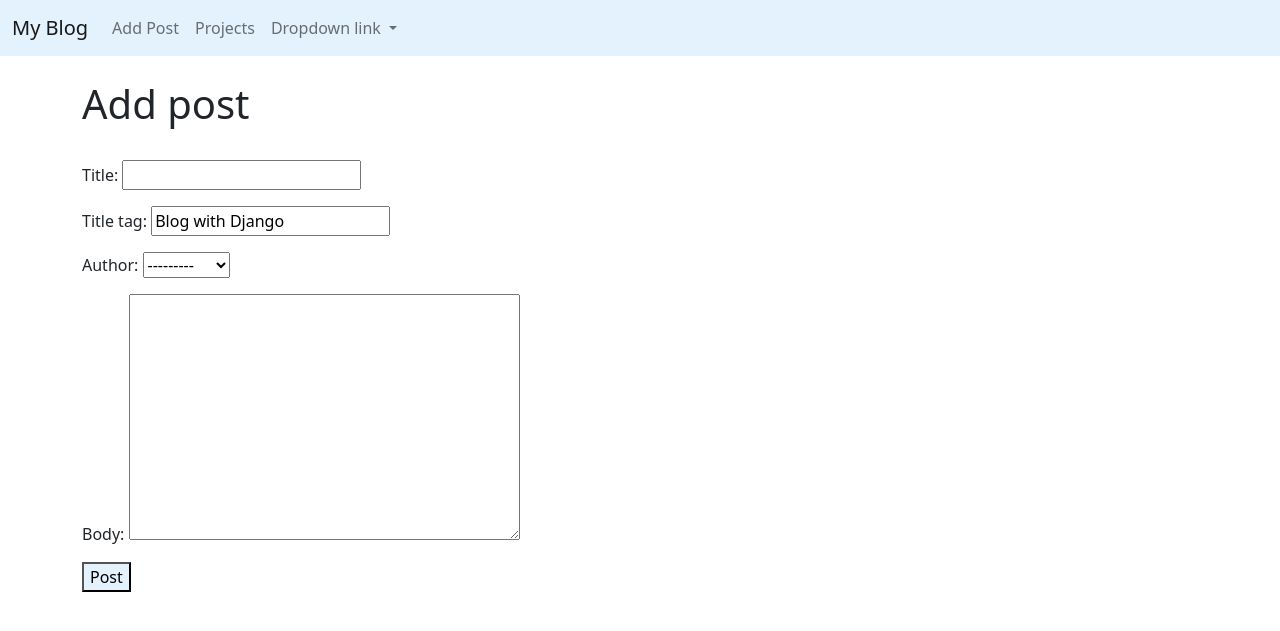
After one commit to lbferrand/python_django, a Django app: page /add_post/ in a window 1280 px wide. The commit adds this page. Shown: the top 631 px of the page. Run offline with Django 4.2, Linux system fonts and the light colour scheme; data comes from the database, SQL or seed files in the repository; both versions use the stored data as it was after the commit.

Commit message:
Add post html page

```diff
--- a/mysite/myblog/models.py
+++ b/mysite/myblog/models.py
@@ -1,5 +1,6 @@
 from django.db import models
 from django.contrib.auth.models import User
+from django.urls import reverse
 
 # Create your models here.
 class Post(models.Model):
@@ -10,3 +11,7 @@
 
   def __str__(self):
     return self.title + ' | ' + str(self.author)
+
+
+  def get_absolute_url(self):
+    return reverse('article-detail', args=(str(self.id)))
--- /dev/null
+++ b/mysite/myblog/templates/add_post.html
@@ -0,0 +1,11 @@
+{%extends 'base.html'%} {%block content%}
+
+<h1>Add post</h1>
+
+<form method="POST">
+  <br />
+  {% csrf_token %} {{ form.as_p }}
+  <button style="background-color: #e3f2fd">Post</button>
+</form>
+
+{%endblock%}
--- a/mysite/myblog/templates/article_details.html
+++ b/mysite/myblog/templates/article_details.html
@@ -1,5 +1,5 @@
-{%extends 'base.html'%} {%block title%} {{ post.title_tag }} {%endblock%}
-{%block content%}
+{%extends 'base.html'%} {%block title%} {{post.title_tab }} {%endblock%} {%block
+content%}
 <h1>{{ post.title }}</h1>
 <small> By: {{ post.author.first_name }} {{ post.author.last_name }} </small
 ><br />
--- a/mysite/myblog/templates/base.html
+++ b/mysite/myblog/templates/base.html
@@ -29,7 +29,7 @@
         <div class="collapse navbar-collapse" id="navbarNavDropdown">
           <ul class="navbar-nav">
             <li class="nav-item">
-              <a class="nav-link" href="#">Features</a>
+              <a class="nav-link" href="{% url 'add_post' %}">Add Post</a>
             </li>
             <li class="nav-item">
               <a class="nav-link" href="#">Projects</a>
--- a/mysite/myblog/urls.py
+++ b/mysite/myblog/urls.py
@@ -1,9 +1,10 @@
 from django.urls import path
 # from . import views
-from .views import HomeView, ArticleDetailView
+from .views import AddPostView, HomeView, ArticleDetailView
 
 urlpatterns = [
     # path('', views.home, name="home"),
     path('', HomeView.as_view(), name="home"),
-    path('article/<int:pk>', ArticleDetailView.as_view(), name='article-detail')
+    path('article/<int:pk>', ArticleDetailView.as_view(), name='article-detail'),
+    path('add_post/', AddPostView.as_view(), name= 'add_post'),
 ]
--- a/mysite/myblog/views.py
+++ b/mysite/myblog/views.py
@@ -1,6 +1,5 @@
 from django.shortcuts import render
-from django.views.generic import ListView, DetailView
-
+from django.views.generic import ListView, DetailView, CreateView
 from .models import Post
 
 # Create your views here.
@@ -9,9 +8,14 @@
 
 class HomeView(ListView):
   model = Post
-  template_name = 'home.html'
+  template_name = "home.html"
 
 
 class ArticleDetailView(DetailView):
   model = Post
   template_name = "article_details.html"
+
+class AddPostView(CreateView):
+  model = Post
+  template_name = "add_post.html"
+  fields = '__all__'
```
Also changed, not shown: mysite/db.sqlite3.
